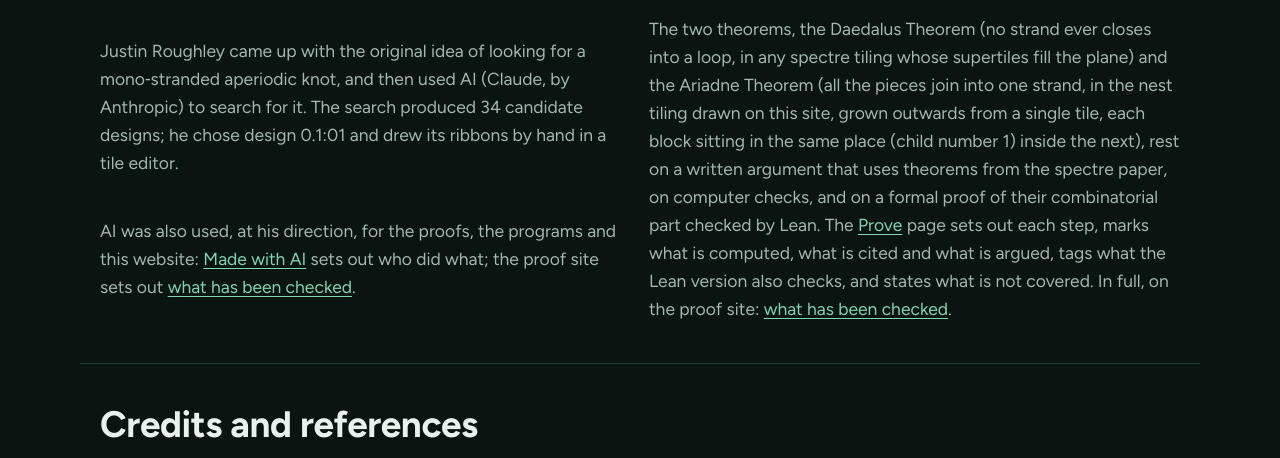
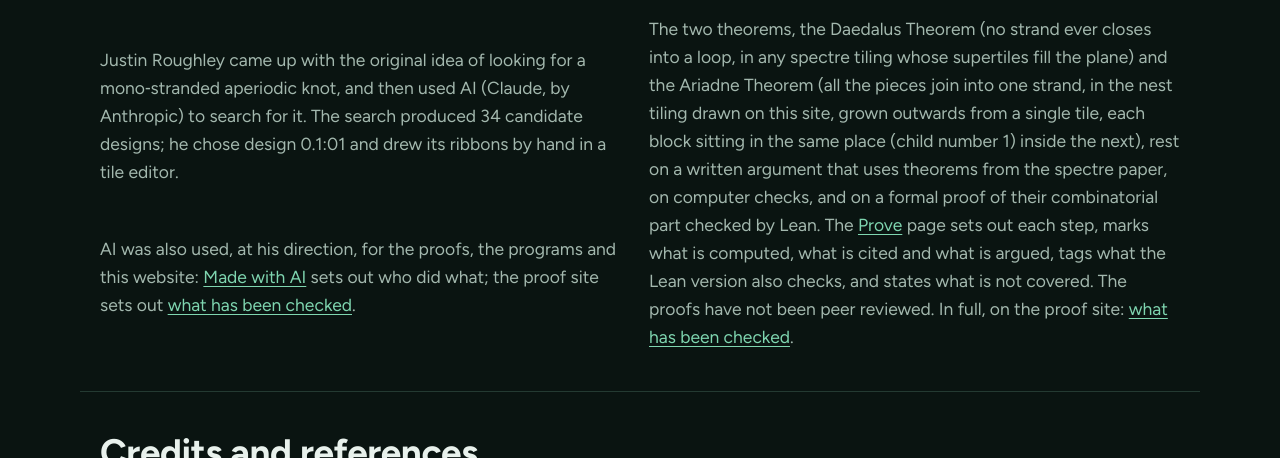
Before and after one commit to Cortado-J/SPECTRE_KNOT, a plain HTML site: page about.html in a window 1280 px wide. Shown: the part 308-766 px from the top of the page. Drawn offline with Linux system fonts and the light colour scheme.

Commit message:
Published from SPECTRE_KNOT_DEV 6d1c6dc: About, Understand (levels) and the strand page's description say that the proofs have not been peer reviewed

```diff
--- a/about.html
+++ b/about.html
@@ -37,7 +37,7 @@
       </div>
       <div class="stack">
         <h2>What is checked, and how</h2>
-        <p class="mut">The two theorems, the Daedalus Theorem (no strand ever closes into a loop, in any spectre tiling whose supertiles fill the plane) and the Ariadne Theorem (all the pieces join into one strand, in the nest tiling drawn on this site, grown outwards from a single tile, each block sitting in the same place (child number 1) inside the next), rest on a written argument that uses theorems from the spectre paper, on computer checks, and on a formal proof of their combinatorial part checked by Lean. The <a href="prove.html">Prove</a> page sets out each step, marks what is computed, what is cited and what is argued, tags what the Lean version also checks, and states what is not covered. In full, on the proof site: <a href="https://cortado-j.github.io/SPECTRE_KNOT_PROOF/#checked">what has been checked</a>.</p>
+        <p class="mut">The two theorems, the Daedalus Theorem (no strand ever closes into a loop, in any spectre tiling whose supertiles fill the plane) and the Ariadne Theorem (all the pieces join into one strand, in the nest tiling drawn on this site, grown outwards from a single tile, each block sitting in the same place (child number 1) inside the next), rest on a written argument that uses theorems from the spectre paper, on computer checks, and on a formal proof of their combinatorial part checked by Lean. The <a href="prove.html">Prove</a> page sets out each step, marks what is computed, what is cited and what is argued, tags what the Lean version also checks, and states what is not covered. The proofs have not been peer reviewed. In full, on the proof site: <a href="https://cortado-j.github.io/SPECTRE_KNOT_PROOF/#checked">what has been checked</a>.</p>
       </div>
     </div>
   </section>
```
Also changed, not shown: understand-levels.html (+1 -1 lines), understand-strand.html (+2 -2 lines).
